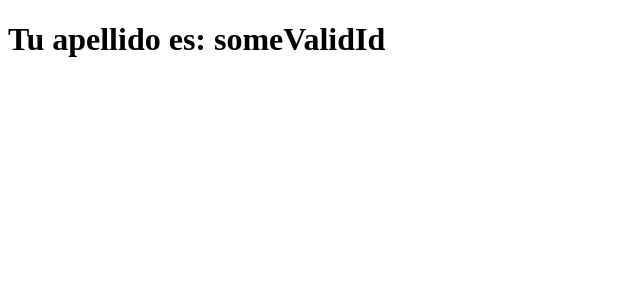
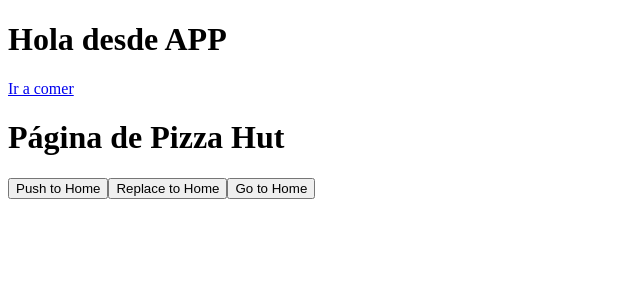
Before and after one commit to dannycastilloo/curso-vue, a Vue app: page /food in a window 1280 px wide. Before the commit this address led to /name/someValidId. Shown: the top 300 px of the page, without its empty margins (0-640 px from the left). Built offline with nearby package versions, Linux system fonts and the light colour scheme.

Commit message:
router link

```diff
--- a/src/App.vue
+++ b/src/App.vue
@@ -1,5 +1,7 @@
 <template>
   <div>
+    <h1>Hola desde APP</h1>
+    <router-link to="/food">Ir a comer</router-link>
     <router-view />
   </div>
 </template>
--- a/src/router/index.js
+++ b/src/router/index.js
@@ -15,9 +15,9 @@
         name: 'food',
         component: FoodView,
         beforeEnter: (to, from, next) => {
-            console.log('Estás entrando en la ruta de Food')
+            console.log('beforeEnter')
             console.log({ to, from })
-            next({ name: 'lastname', params: { id: 'someValidId' } })
+            next()
         }
     },
     {
--- a/src/view/FoodView.vue
+++ b/src/view/FoodView.vue
@@ -1,3 +1,31 @@
+
+import { pushScopeId } from 'vue';
 <template>
-    <h1>Página de Pizza Hut</h1>
+    <div>
+        <h1>Página de Pizza Hut</h1>
+        <button @click="pushToHome">Push to Home</button>
+        <button @click="replaceToHome">Replace to Home</button>
+        <button @click="goToHome">Go to Home</button>
+    </div>
 </template>
+
+<script>
+export default {
+    name: 'FoodView',
+    beforeRouteEnter(to, from) {
+        console.log('beforeRouteEnter')
+        console.log({ to, from })
+    },
+    methods: {
+        pushToHome() {
+            this.$router.push({ name: 'home'})
+        },
+        replaceToHome() {
+            this.$router.replace({ name: 'home'})
+        },
+        goToHome() {
+            this.$router.go(-1)
+        },
+    }
+}
+</script>
--- a/src/view/Home.vue
+++ b/src/view/Home.vue
@@ -1,7 +1,17 @@
 <template>
     <div>
         <h1>Hola desde home</h1>
+        <button @click="goToFood">Go to Food</button>
     </div>
 </template>
 <script>
+
+export default {
+    name: 'Home',
+    methods: {
+        goToFood() {
+            this.$router.go(1)
+        },
+    }
+}
 </script>
```
